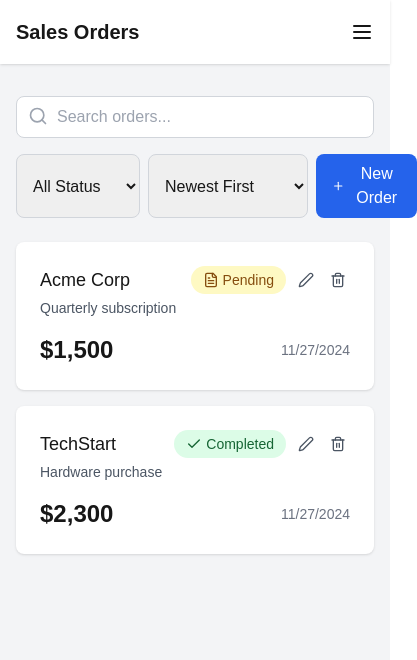
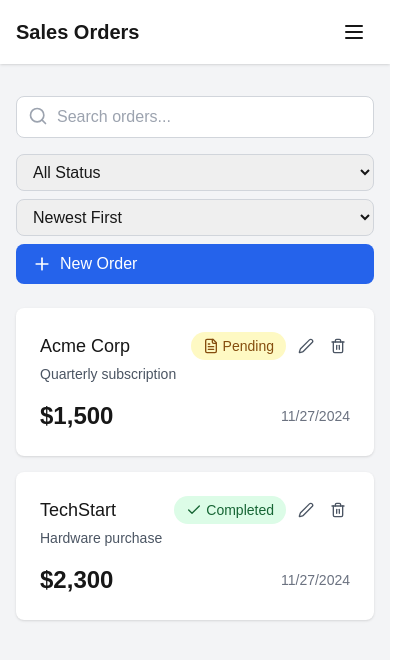
Before and after one commit to Shultan/my-sales-app, a Next.js app: page / in a window 390 px wide. Both pictures are taken after a click on the button 362 px from the left and 32 px from the top of the page. Shown: the top 660 px of the page, 417 px wide, since content can reach past the window. Built offline with nearby package versions, Linux system fonts and the light colour scheme.

Commit message:
Update sales-order-app.tsx

```diff
--- a/components/sales-order-app.tsx
+++ b/components/sales-order-app.tsx
@@ -62,6 +62,7 @@ export const SalesOrderApp = () => {
       setNewOrder(initialNewOrder);
       setEditingOrder(null);
       setShowModal(false);
+      setShowMenu(false);
 
       setTimeout(() => setAlert(null), 3000);
     }
@@ -77,6 +78,7 @@ export const SalesOrderApp = () => {
       notes: order.notes || ''
     });
     setShowModal(true);
+    setShowMenu(false);
   };
 
   const handleDeleteOrder = (id: number) => {
@@ -110,13 +112,13 @@ export const SalesOrderApp = () => {
   });
 
   return (
-    <div className="min-h-screen bg-gray-100">
+    <div className="min-h-screen bg-gray-100 overflow-x-hidden">
       <div className="bg-white shadow">
         <div className="max-w-7xl mx-auto px-4 sm:px-6 lg:px-8">
           <div className="flex justify-between h-16 items-center">
             <h1 className="text-xl font-bold">Sales Orders</h1>
             <button
-              className="md:hidden"
+              className="md:hidden p-2 rounded-lg hover:bg-gray-100"
               onClick={() => setShowMenu(!showMenu)}
             >
               <Menu className="h-6 w-6" />
@@ -134,7 +136,8 @@ export const SalesOrderApp = () => {
           </div>
         )}
 
-        <div className={`flex flex-col md:flex-row gap-4 mb-6 ${showMenu ? 'block' : 'hidden md:flex'}`}>
+        <div className={`${showMenu ? 'block' : 'hidden'} md:block`}>
+          <div className="flex flex-col md:flex-row gap-4 mb-6">
             <div className="relative flex-1">
               <Search className="absolute left-3 top-2.5 h-5 w-5 text-gray-400" />
               <input
@@ -146,7 +149,7 @@ export const SalesOrderApp = () => {
               />
             </div>
 
-          <div className="flex gap-2">
+            <div className="flex flex-col md:flex-row gap-2">
               <select
                 className="px-3 py-2 rounded-lg border border-gray-300 focus:outline-none focus:ring-2 focus:ring-blue-500"
                 value={statusFilter}
@@ -177,12 +180,14 @@ export const SalesOrderApp = () => {
                   setEditingOrder(null);
                   setNewOrder(initialNewOrder);
                   setShowModal(true);
+                  setShowMenu(false);
                 }}
                 className="inline-flex items-center px-4 py-2 bg-blue-600 text-white rounded-lg hover:bg-blue-700"
               >
                 <Plus className="h-5 w-5 mr-2" />
                 New Order
               </button>
+            </div>
           </div>
         </div>
 
@@ -251,8 +256,8 @@ export const SalesOrderApp = () => {
       </div>
 
       {showModal && (
-        <div className="fixed inset-0 bg-black bg-opacity-50 flex items-center justify-center p-4">
-          <div className="bg-white rounded-lg p-6 w-full max-w-md">
+        <div className="fixed inset-0 bg-black bg-opacity-50 flex items-center justify-center p-4 z-50">
+          <div className="bg-white rounded-lg p-6 w-full max-w-md mx-auto">
             <h2 className="text-xl font-bold mb-4">
               {editingOrder ? 'Edit Order' : 'Create New Order'}
             </h2>
```
Lines whose indentation alone changed are shown as unchanged.
